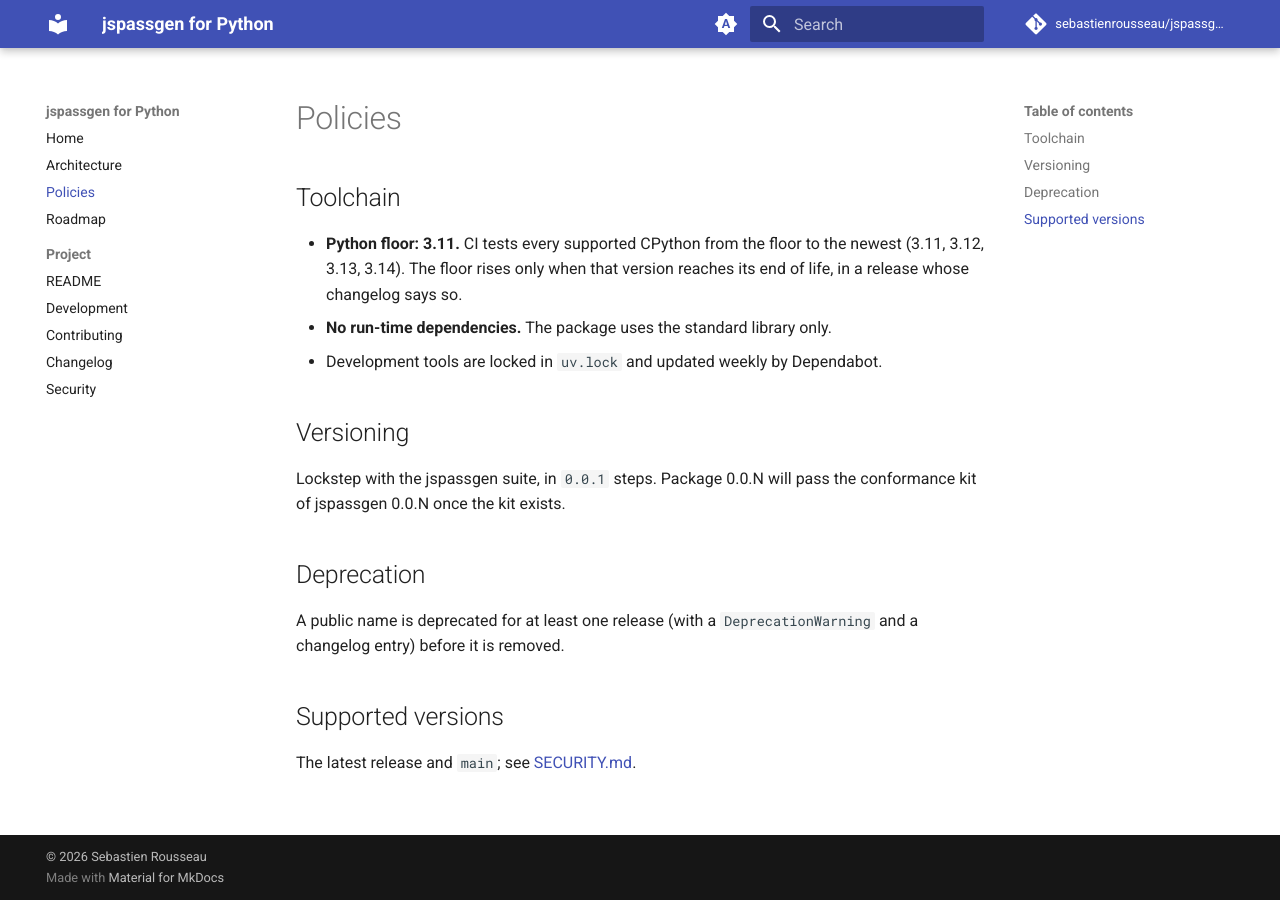
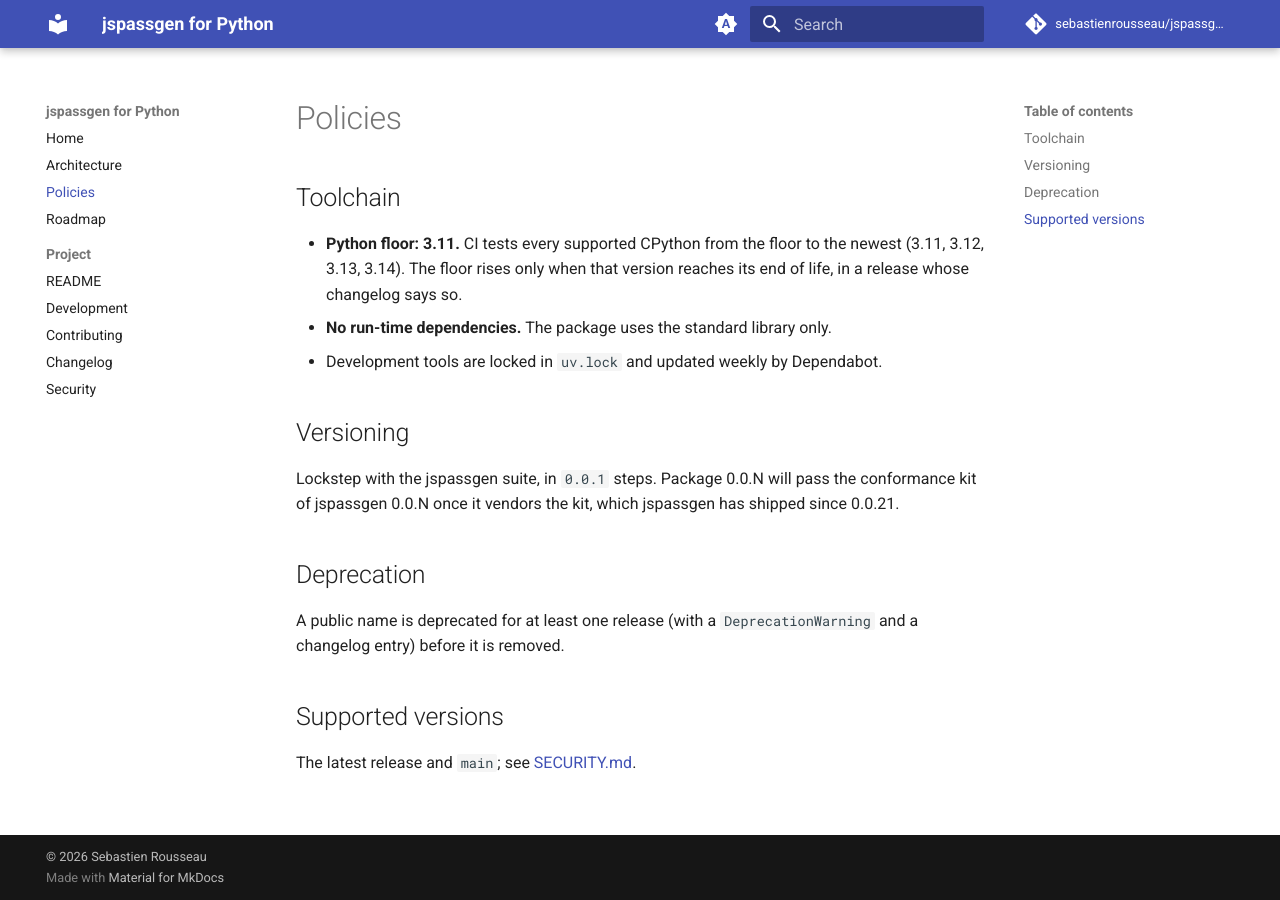
Before and after one commit to sebastienrousseau/jspassgen-sdk-python, an MkDocs documentation site: the page built from docs/POLICIES.md, in a window 1280 px wide. Built offline with MkDocs 1.6.1 and Material for MkDocs 9.7.7, drawn with Linux system fonts in a browser that asks for light colours; comment, search, counter and statistics services are not loaded.

Commit message:
docs: say the conformance kit has shipped
These files said jspassgen's conformance kit did not exist yet. It has
shipped in jspassgen since 0.0.21 (conformance/); what is still missing
here is vendoring it and porting generators to replay it.

Assisted-by: Claude Code:claude-opus-5-5 markdownlint lychee codespell shellcheck
Co-Authored-By: Claude Opus 5.5 <noreply@anthropic.com>
Signed-off-by: Sebastien Rousseau <sebastienrousseau@users.noreply.github.com>

```diff
--- a/docs/POLICIES.md
+++ b/docs/POLICIES.md
@@ -15,7 +15,8 @@
 ## Versioning
 
 Lockstep with the jspassgen suite, in `0.0.1` steps. Package 0.0.N will
-pass the conformance kit of jspassgen 0.0.N once the kit exists.
+pass the conformance kit of jspassgen 0.0.N once it vendors the kit,
+which jspassgen has shipped since 0.0.21.
 
 ## Deprecation
 
--- a/src/jspassgen/__init__.py
+++ b/src/jspassgen/__init__.py
@@ -2,8 +2,8 @@
 """jspassgen for Python: a native port of the jspassgen core, in progress.
 
 This version provides the random port and its CSPRNG adapter only. The
-password and passphrase generators follow once jspassgen publishes its
-conformance kit.
+password and passphrase generators follow, each checked against
+jspassgen's conformance kit (shipped in jspassgen 0.0.21).
 """
 
 from __future__ import annotations
```
Also changed, not shown: docs/ROADMAP.md (+2 -2 lines), 1 other file.
